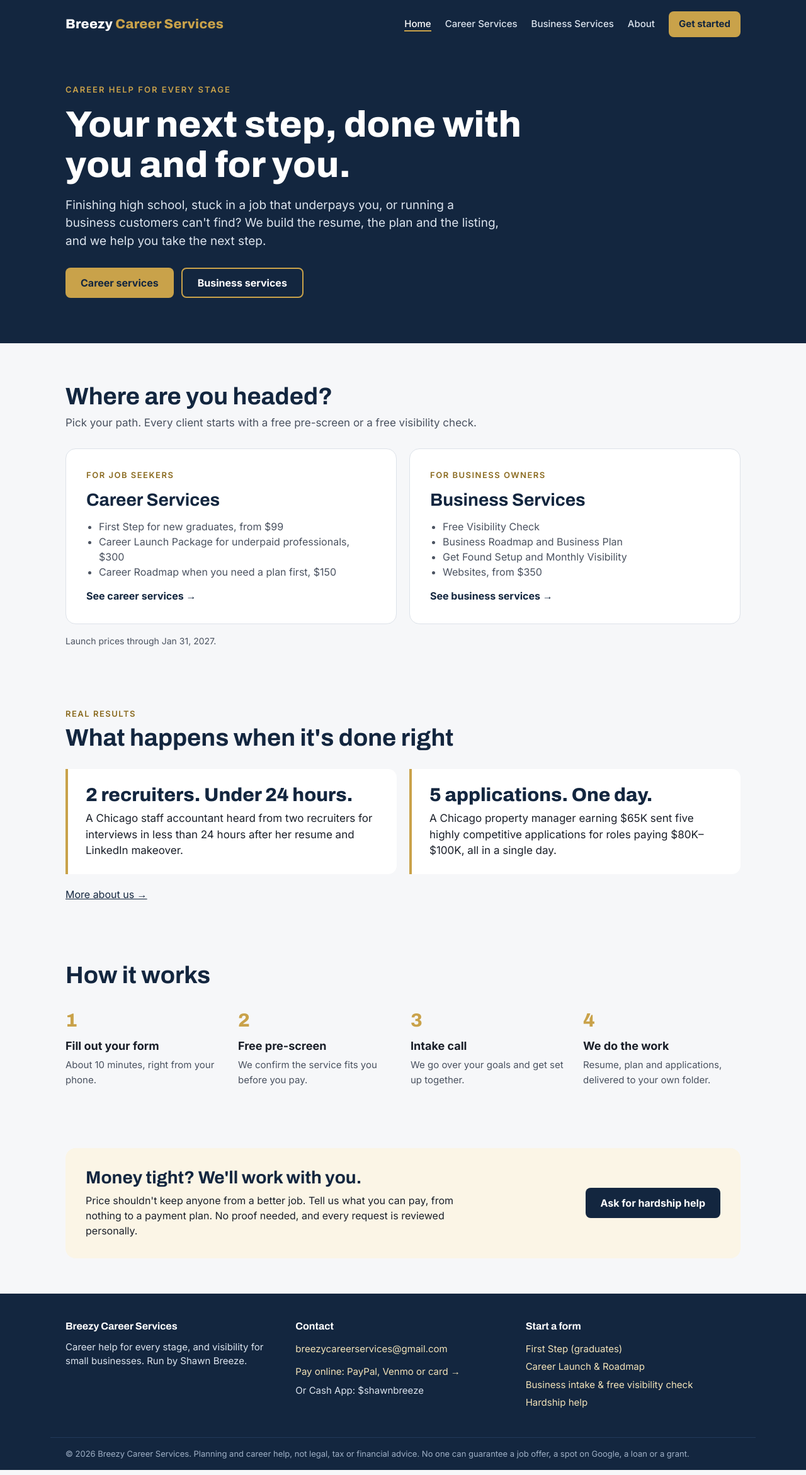
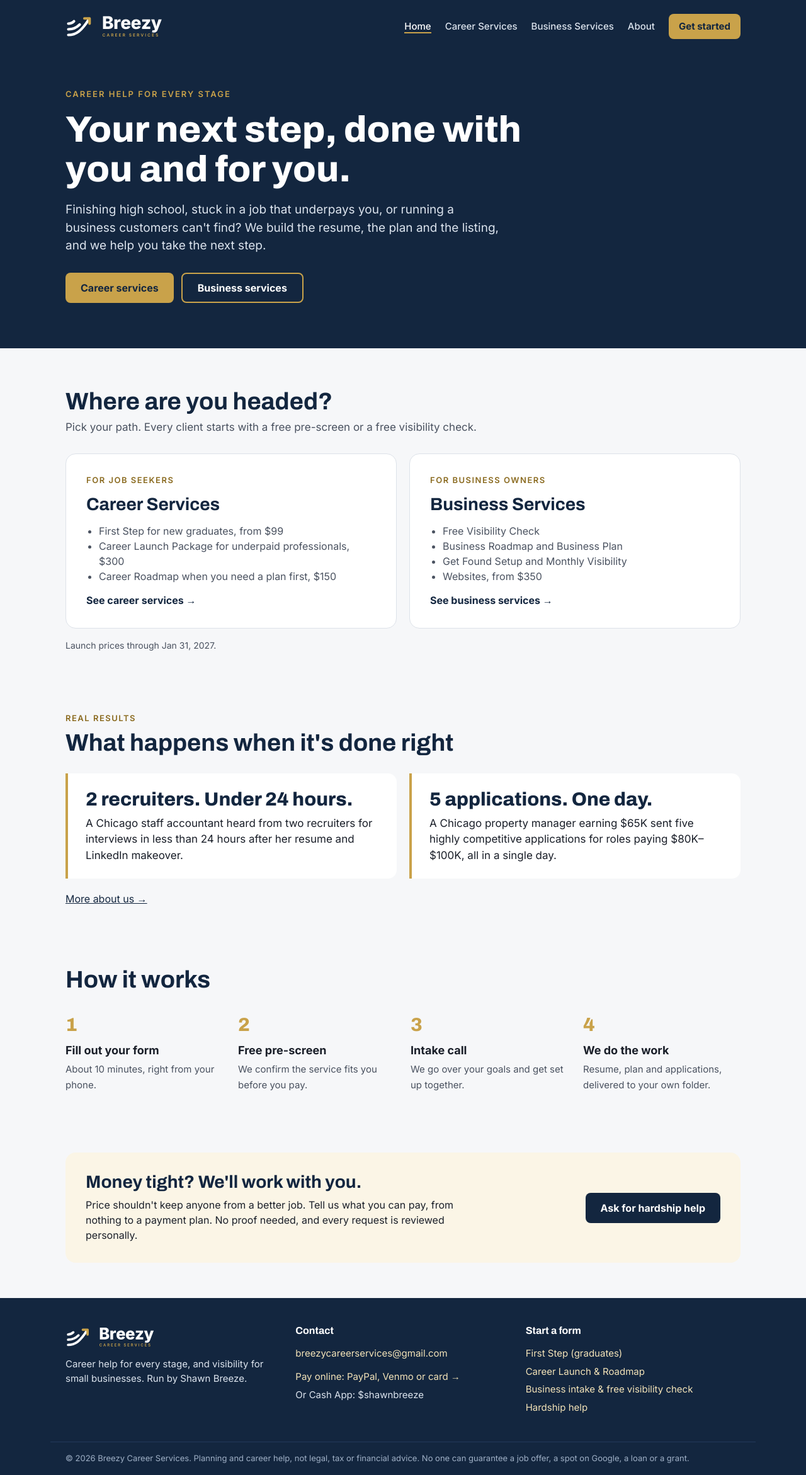
Before and after one commit to Ghettobreeze/breezy-website, a plain HTML site: page index.html in a window 1280 px wide. Shown: the whole page at 63% size. Drawn offline with Linux system fonts and the light colour scheme.

Commit message:
Add files via upload

```diff
--- a/index.html
+++ b/index.html
@@ -17,17 +17,19 @@
 <meta name="twitter:card" content="summary_large_image">
 <meta name="theme-color" content="#13263F">
 <link rel="icon" href="/favicon.svg" type="image/svg+xml">
+<link rel="icon" href="/favicon-32.png" sizes="32x32" type="image/png">
+<link rel="apple-touch-icon" href="/apple-touch-icon.png">
 <link rel="preconnect" href="https://fonts.googleapis.com">
 <link rel="preconnect" href="https://fonts.gstatic.com" crossorigin>
 <link href="https://fonts.googleapis.com/css2?family=Archivo:wght@600;700;800&family=Inter:wght@400;500;600;700&display=swap" rel="stylesheet">
 <link rel="stylesheet" href="/style.css">
-<script type="application/ld+json">{"@context": "https://schema.org", "@type": "ProfessionalService", "name": "Breezy Career Services", "url": "https://breezycareerservices.com/", "email": "breezycareerservices@gmail.com", "image": "https://breezycareerservices.com/og.png", "description": "Resumes, job applications and career plans for job seekers, plus business plans and Google visibility for small businesses.", "founder": {"@type": "Person", "name": "Shawn Breeze"}}</script>
+<script type="application/ld+json">{"@context": "https://schema.org", "@type": "ProfessionalService", "name": "Breezy Career Services", "url": "https://breezycareerservices.com/", "email": "breezycareerservices@gmail.com", "image": "https://breezycareerservices.com/og.png", "logo": "https://breezycareerservices.com/breezy-logo.png", "description": "Resumes, job applications and career plans for job seekers, plus business plans and Google visibility for small businesses.", "founder": {"@type": "Person", "name": "Shawn Breeze"}}</script>
 </head>
 <body>
 <a class="skip" href="#main">Skip to content</a>
 <header class="top">
 <nav class="nav" aria-label="Main">
-<a class="brand" href="/">Breezy <span>Career Services</span></a>
+<a class="brand" href="/"><img src="/logo-white.svg" alt="Breezy Career Services" width="157" height="48"></a>
 <button class="menu-btn" type="button" aria-expanded="false" aria-controls="links">Menu</button>
 <div class="links" id="links"><a href="/" aria-current="page">Home</a><a href="/careers">Career Services</a><a href="/business">Business Services</a><a href="/about">About</a><a class="cta" href="/#start">Get started</a></div>
 </nav>
@@ -67,7 +69,7 @@
 </main>
 <footer>
 <div class="foot">
-<div><h4>Breezy Career Services</h4><p>Career help for every stage, and visibility for small businesses. Run by Shawn Breeze.</p></div>
+<div><img src="/logo-white.svg" alt="Breezy Career Services" width="144" height="44" style="display:block;margin-bottom:10px"><p>Career help for every stage, and visibility for small businesses. Run by Shawn Breeze.</p></div>
 <div><h4>Contact</h4><a href="mailto:breezycareerservices@gmail.com">breezycareerservices@gmail.com</a><a href="/pay" style="margin-top:8px">Pay online: PayPal, Venmo or card →</a><p style="margin-top:4px">Or Cash App: $shawnbreeze</p></div>
 <div><h4>Start a form</h4><a href="https://docs.google.com/forms/d/e/1FAIpQLSeGZTaJJr1S1M_bq1LJ7dpctd609P0JxVbzSrBGdiMWFhGAcA/viewform" target="_blank" rel="noopener">First Step (graduates)</a><a href="https://forms.gle/dCHMiCm55a9G3hGD7" target="_blank" rel="noopener">Career Launch &amp; Roadmap</a><a href="https://docs.google.com/forms/d/e/1FAIpQLSdFb2eQPVQm5jY2h3ijmGggKryPRr20mlvMFcGOA8ohJTyjcQ/viewform" target="_blank" rel="noopener">Business intake &amp; free visibility check</a><a href="https://docs.google.com/forms/d/e/1FAIpQLSciqgcHTuW3zHQllyTIRfaKVuhfgAynHcWUvABjqPjZ1_M93Q/viewform" target="_blank" rel="noopener">Hardship help</a></div>
 </div>
--- a/style.css
+++ b/style.css
@@ -13,7 +13,7 @@ p{margin:0}
 .top{background:var(--navy);color:#fff}
 .nav{display:flex;align-items:center;justify-content:space-between;gap:16px;padding:18px 24px;max-width:1120px;margin:0 auto}
 .brand{font-family:Archivo,Arial,sans-serif;font-weight:800;font-size:21px;color:#fff;text-decoration:none;letter-spacing:.3px;white-space:nowrap}
-.brand span{color:var(--gold)}
+.brand img{display:block;height:48px;width:auto}
 .links{display:flex;gap:22px;align-items:center;font-size:15px}
 .links a{color:#DCE4EE;text-decoration:none;font-weight:500}
 .links a:hover,.links a[aria-current]{color:#fff}
@@ -23,7 +23,7 @@ p{margin:0}
 .menu-btn{display:none;background:none;border:2px solid #42587A;color:#fff;border-radius:8px;padding:8px 12px;font:600 15px Inter,Arial,sans-serif}
 @media (max-width:820px){
  .menu-btn{display:block}
- .links{display:none;position:absolute;left:0;right:0;top:66px;background:var(--navy);flex-direction:column;align-items:stretch;gap:0;padding:8px 24px 20px;z-index:5;box-shadow:0 10px 20px rgba(0,0,0,.25)}
+ .links{display:none;position:absolute;left:0;right:0;top:84px;background:var(--navy);flex-direction:column;align-items:stretch;gap:0;padding:8px 24px 20px;z-index:5;box-shadow:0 10px 20px rgba(0,0,0,.25)}
  .links.open{display:flex}
  .links a{padding:13px 0;border-bottom:1px solid #22395A;font-size:17px}
  .links a[aria-current]{box-shadow:none;color:var(--gold)}
```
Also changed, not shown: 404.html (+4 -2 lines), about.html (+4 -2 lines), business.html (+4 -2 lines), careers.html (+4 -2 lines), pay.html (+4 -2 lines), apple-touch-icon.png (added), breezy-logo.png (added), favicon-32.png (added), favicon.svg, logo-white.svg (added), og.png.
